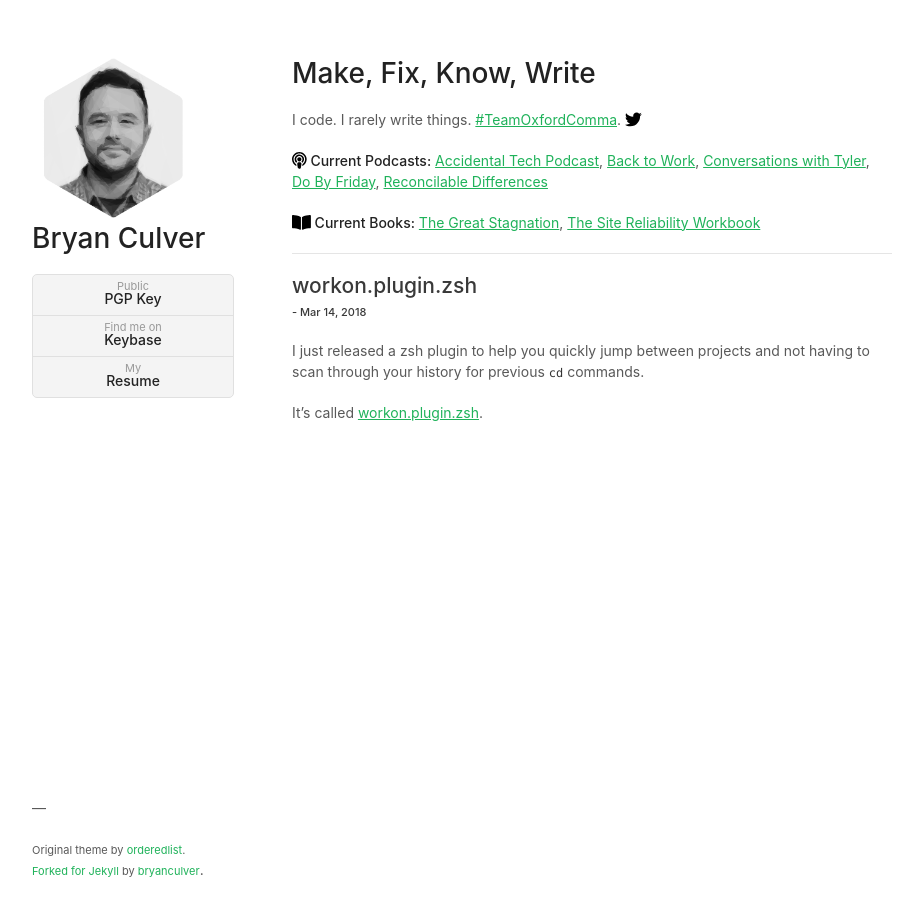
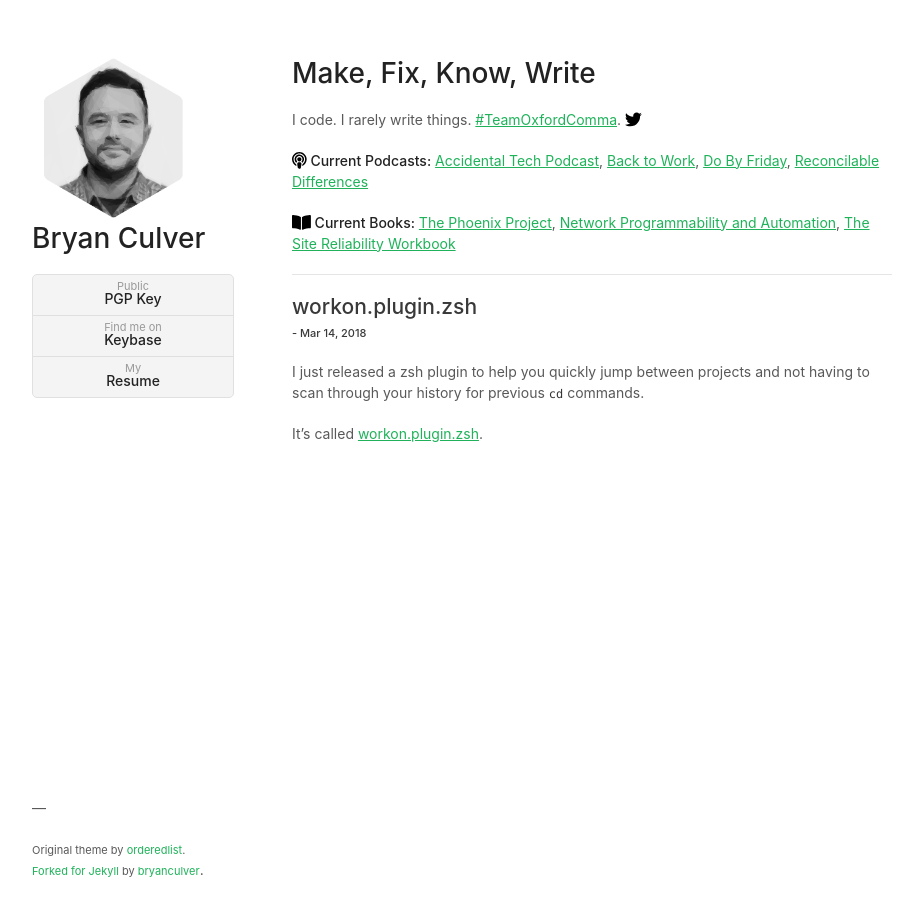
Before and after one commit to bryanculver/bryanculver.github.io, a Jekyll site: the page built from index.html, in a window 1280 px wide. Shown: the whole page, without its empty margins (178-1087 px from the left). Built offline with Jekyll 4.4.1, drawn with Linux system fonts in a browser that asks for light colours.

Commit message:
Update podcasts, books

```diff
--- a/index.html
+++ b/index.html
@@ -13,7 +13,6 @@
 
   <a href="http://atp.fm/" target="_blank">Accidental Tech Podcast</a>,
   <a href="http://5by5.tv/b2w" target="_blank">Back to Work</a>,
-  <a href="https://medium.com/conversations-with-tyler" target="_blank">Conversations with Tyler</a>,
   <a href="http://dobyfriday.com/" target="_blank">Do By Friday</a>,
   <a href="https://www.relay.fm/rd" target="_blank">Reconcilable Differences</a>
 </p>
@@ -21,6 +20,7 @@
   <strong><svg xmlns="http://www.w3.org/2000/svg" viewBox="0 0 576 512" class="icon"><path d="M542.22 32.05c-54.8 3.11-163.72 14.43-230.96 55.59-4.64 2.84-7.27 7.89-7.27 13.17v363.87c0 11.55 12.63 18.85 23.28 13.49 69.18-34.82 169.23-44.32 218.7-46.92 16.89-.89 30.02-14.43 30.02-30.66V62.75c.01-17.71-15.35-31.74-33.77-30.7zM264.73 87.64C197.5 46.48 88.58 35.17 33.78 32.05 15.36 31.01 0 45.04 0 62.75V400.6c0 16.24 13.13 29.78 30.02 30.66 49.49 2.6 149.59 12.11 218.77 46.95 10.62 5.35 23.21-1.94 23.21-13.46V100.63c0-5.29-2.62-10.14-7.27-12.99z"/></svg>
   Current Books:</strong>
 
-  <a href="https://amzn.to/2LpR4DN" target="_blank">The Great Stagnation</a>,
+  <a href="https://www.amazon.com/dp/B078Y98RG8/ref=cm_sw_em_r_mt_dp_U_c8K0CbVQSQFWQ" target="_blank">The Phoenix Project</a>,
+  <a href="https://www.amazon.com/dp/B079K6HWQX/ref=cm_sw_em_r_mt_dp_U_f8K0CbA2MATSD" target="_blank">Network Programmability and Automation</a>,
   <a href="https://amzn.to/2H6jfXI" target="_blank">The Site Reliability Workbook</a>
 </p>
```
Also changed, not shown: other parts of index.html (+1 -1 lines).
